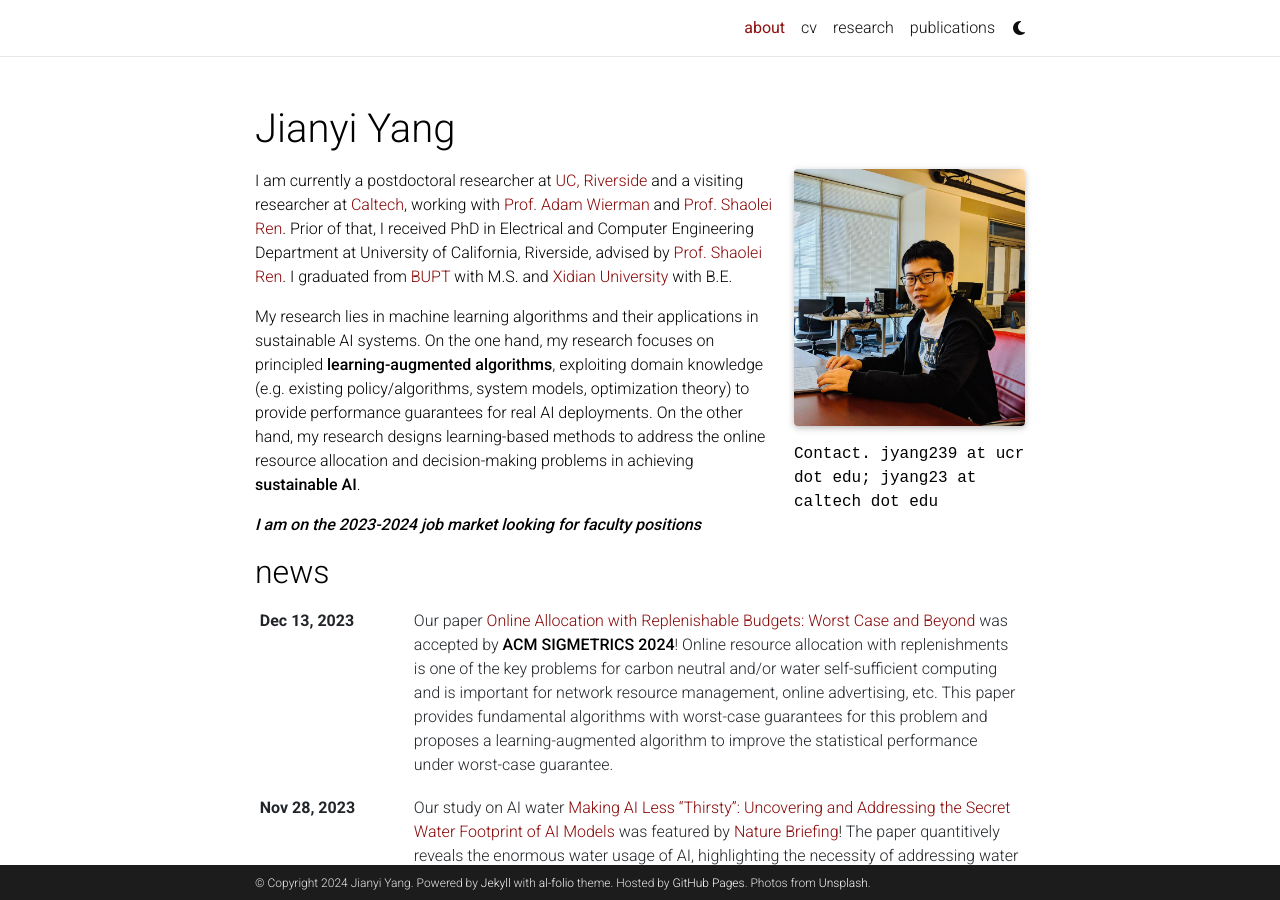
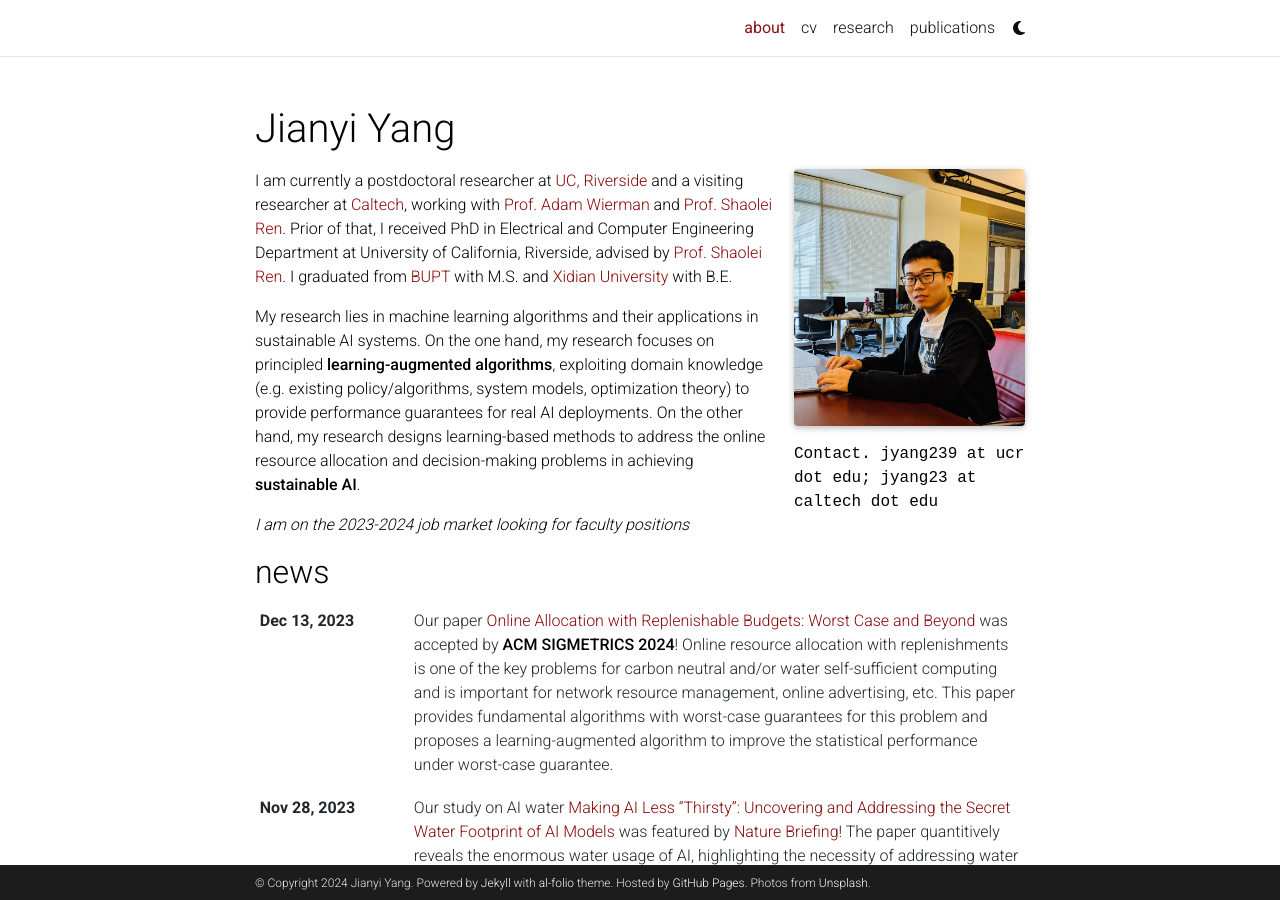
Before and after one commit to JYang-AI/jyang-ai.github.io, a Jekyll site: the page built from _pages/about.md, in a window 1280 px wide and 900 px high. Built offline with Jekyll 4.4.1, drawn with Linux system fonts in a browser that asks for light colours; full-size pictures stand in for the smaller copies a plugin makes; comment, search, counter and statistics services are not loaded; a style sheet for code colours, icons or effects is not loaded.

```diff
--- a/_pages/about.md
+++ b/_pages/about.md
@@ -20,4 +20,4 @@ Prior of that, I received PhD in Electrical and Computer Engineering Department
 
 My research lies in machine learning algorithms and their applications in sustainable AI systems.  On the one hand, my research focuses on principled **learning-augmented algorithms**, exploiting domain knowledge (e.g. existing policy/algorithms, system models, optimization theory) to provide performance guarantees for real AI deployments. On the other hand, my research designs learning-based methods to address the online resource allocation and decision-making problems in achieving **sustainable AI**.
 
-***I am on the 2023-2024 job market looking for faculty positions***
+*I am on the 2023-2024 job market looking for faculty positions*
```
